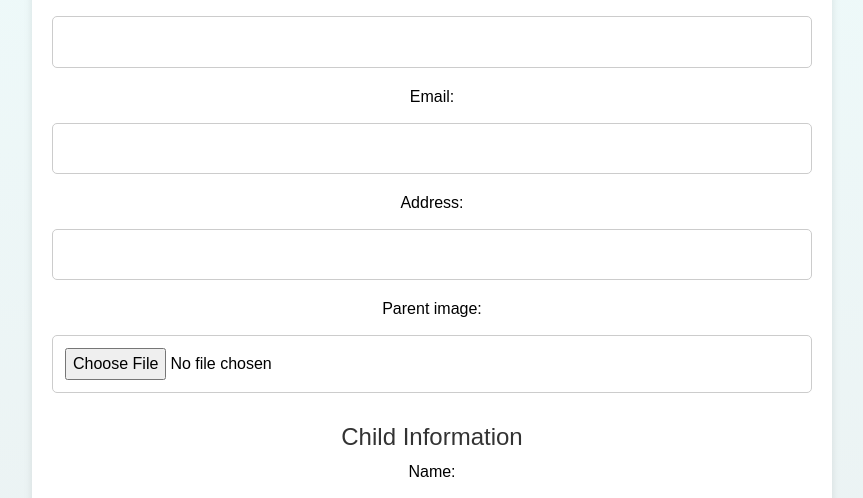
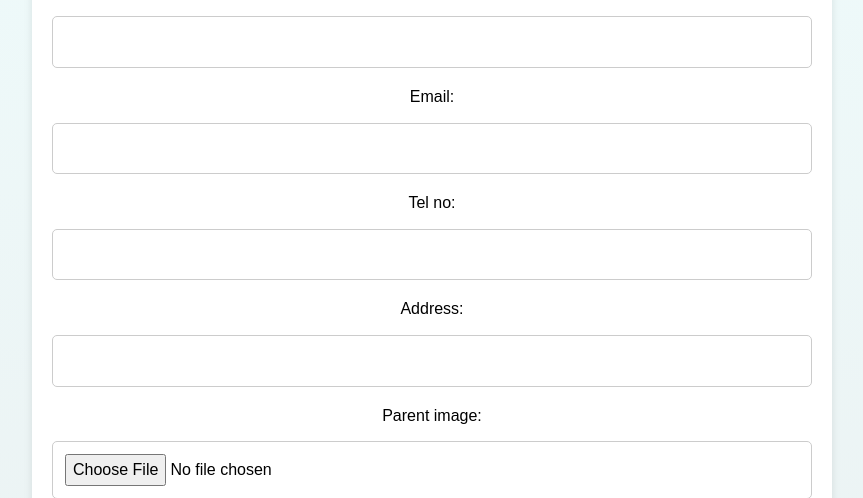
Before and after one commit to Doneddie/Benedict-School, a Django app: page /benedict_school/register/ in a window 1280 px wide. Shown: the part 603-1101 px from the top of the page, without its empty margins (208-1071 px from the left). Run offline with Django 5.2, Linux system fonts and the light colour scheme; some libraries are stand-ins or nearby versions.

Commit message:
Added Tel_no

```diff
--- a/benedict/benedict_school/forms.py
+++ b/benedict/benedict_school/forms.py
@@ -29,6 +29,7 @@ class StaffForm(forms.ModelForm):
             "name",
             "ID_number",
             "email",
+            "tel_no",
             "class_name",
             "subjects_handled",
             "years_of_experience",
@@ -37,6 +38,7 @@ class StaffForm(forms.ModelForm):
             "name": forms.TextInput(attrs={"class": "form-control"}),
             "ID_number": forms.TextInput(attrs={"class": "form-control"}),
             "email": forms.EmailInput(attrs={"class": "form-control"}),
+            "tel_no": forms.TextInput(attrs={"class": "form-control"}),
             "class_name": forms.TextInput(attrs={"class": "form-control"}),
             "subjects_handled": forms.Select(attrs={"class": "form-control"}),
             "years_of_experience": forms.NumberInput(attrs={"class": "form-control"}),
@@ -46,7 +48,7 @@ class StaffForm(forms.ModelForm):
 class ParentForm(forms.ModelForm):
     class Meta:
         model = Parent
-        fields = ['first_name', 'last_name', 'ID_number', 'email', 'address', 'parent_image']
+        fields = ['first_name', 'last_name', 'ID_number', 'email', 'tel_no', 'address', 'parent_image']
 
     def clean_email(self):
         email = self.cleaned_data.get('email')
--- a/benedict/benedict_school/models.py
+++ b/benedict/benedict_school/models.py
@@ -6,6 +6,7 @@ class Parent(models.Model):
     last_name = models.CharField(max_length=50, default='')
     ID_number = models.CharField(max_length=14, unique=True, null=False, default='')
     email = models.EmailField(unique=True)
+    tel_no = models.CharField(max_length=15, default='')
     address = models.CharField(max_length=100)
     parent_image = models.ImageField(
         upload_to="parent_images/", null=True, blank=True
@@ -91,6 +92,7 @@ class Staff(models.Model):
     name = models.CharField(max_length=50, unique=True)
     ID_number = models.CharField(max_length=14, unique=True, null=False, default='')
     email = models.EmailField(unique=True)
+    tel_no = models.CharField(max_length=15, default='')
     class_name = models.CharField(max_length=50, default='Primary One')
 
     # Staff-related information
--- a/benedict/benedict_school/templates/parent_list.html
+++ b/benedict/benedict_school/templates/parent_list.html
@@ -15,6 +15,7 @@
                     <th>Last Name</th>
                     <th>ID Number</th>
                     <th>Email</th>
+                    <th>Tel No</th>
                     <th>Address</th>
                     <th>Actions</th>
                 </tr>
@@ -33,6 +34,7 @@
                     <td>{{ parent.last_name }}</td>
                     <td>{{ parent.ID_number }}</td>
                     <td>{{ parent.email }}</td>
+                    <td>{{ parent.tel_no}} </td>
                     <td>{{ parent.address }}</td>
                     <td>
                         <a href="{% url 'delete-parent' pk=parent.pk %}" class="delete-btn">Delete</a>
--- a/benedict/benedict_school/templates/staff_list.html
+++ b/benedict/benedict_school/templates/staff_list.html
@@ -10,6 +10,7 @@
               <th>Name</th>
               <th>ID Number</th>
               <th>Email</th>
+              <th>Tel No</th>
               <th>Class Name</th>
               <th>Subjects Handled</th>
               <th>Years of Experience</th>
@@ -22,6 +23,7 @@
               <td>{{ staff.name }}</td>
               <td>{{ staff.ID_number }}</td>
               <td>{{ staff.email }}</td>
+              <td>{{ staff.tel_no }}</td>
               <td>{{ staff.class_name }}</td>
               <td>{{ staff.subjects_handled }}</td>
               <td>{{ staff.years_of_experience }}</td>
```
Also changed, not shown: benedict/benedict_school/migrations/0006_parent_tel_no_staff_tel_no_alter_staff_id_number.py (added), benedict/db.sqlite3.
